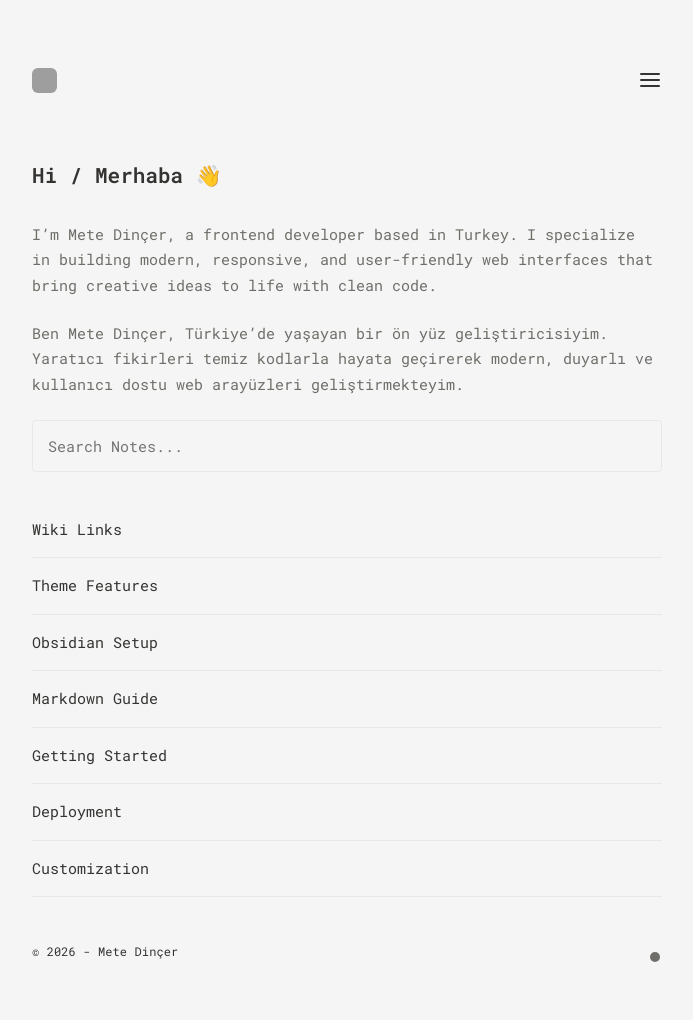
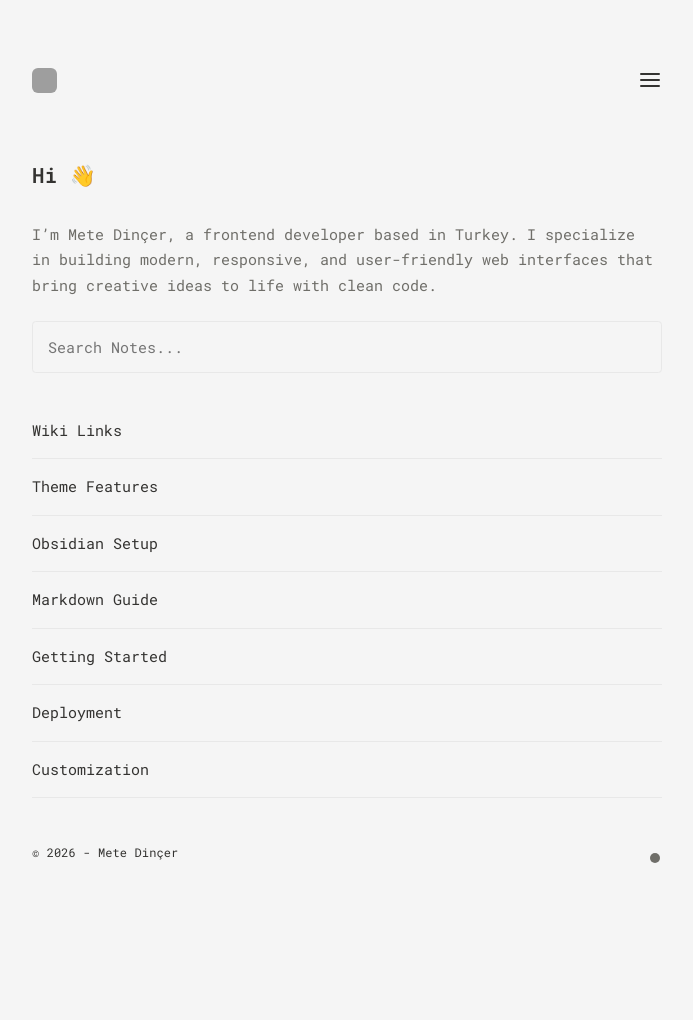
Before and after one commit to medincer/medincer.github.io, a Jekyll site: the page built from pages/index.md, in a window 1280 px wide. Shown: the whole page, without its empty margins (293-986 px from the left). Built offline with Jekyll 4.4.1, drawn with Linux system fonts in a browser that asks for light colours; after the commit the page ends 921 px from its top, so only the background shows below that; grey boxes are pictures that could not be loaded.

Commit message:
Update index.md

```diff
--- a/pages/index.md
+++ b/pages/index.md
@@ -4,9 +4,7 @@
 
 layout: Post
 permalink: /
-title: Hi / Merhaba 👋
+title: Hi 👋
 ---
 
 I'm Mete Dinçer, a frontend developer based in Turkey. I specialize in building modern, responsive, and user-friendly web interfaces that bring creative ideas to life with clean code.
-
-Ben Mete Dinçer, Türkiye'de yaşayan  bir ön yüz geliştiricisiyim. Yaratıcı fikirleri temiz kodlarla hayata geçirerek modern, duyarlı ve kullanıcı dostu web arayüzleri geliştirmekteyim.
```
